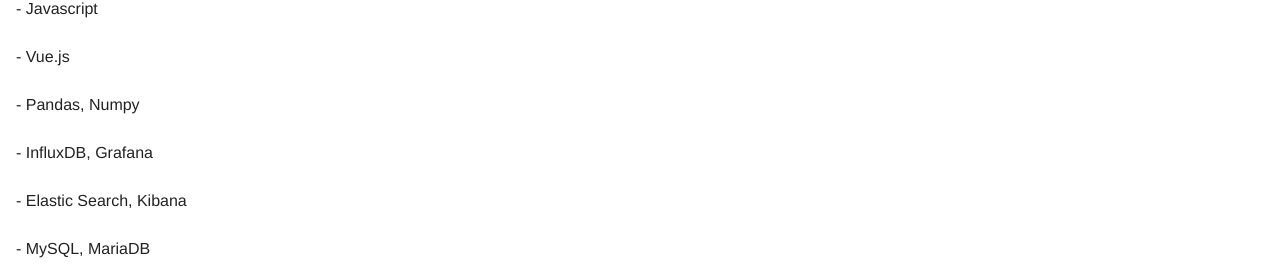
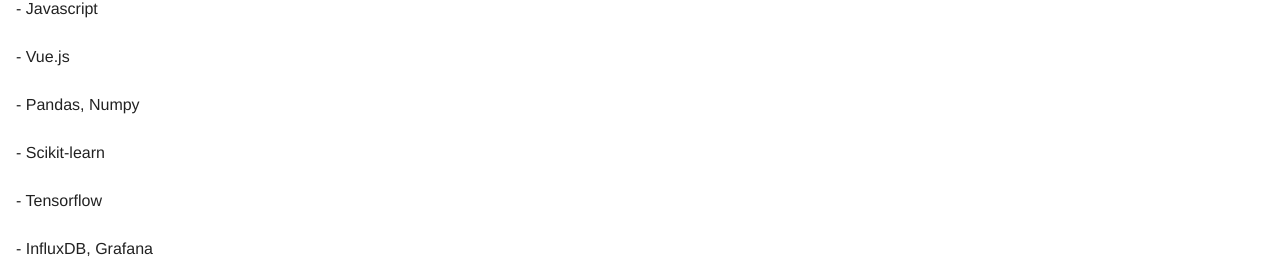
Before and after one commit to yeomkyeorae/yeomlog, a Vue app in the folder frontend/: page /cv in a window 1280 px wide. Shown: the part 1240-1515 px from the top of the page. Built offline with nearby package versions, Linux system fonts and the light colour scheme.

Commit message:
200220 |

```diff
--- a/frontend/src/views/Cv.vue
+++ b/frontend/src/views/Cv.vue
@@ -43,6 +43,8 @@
 			<v-list-item>- Javascript</v-list-item>
 			<v-list-item>- Vue.js</v-list-item>
 			<v-list-item>- Pandas, Numpy</v-list-item>
+			<v-list-item>- Scikit-learn</v-list-item>
+			<v-list-item>- Tensorflow</v-list-item>
 			<v-list-item>- InfluxDB, Grafana</v-list-item>
 			<v-list-item>- Elastic Search, Kibana</v-list-item>
 			<v-list-item>- MySQL, MariaDB</v-list-item>
```
